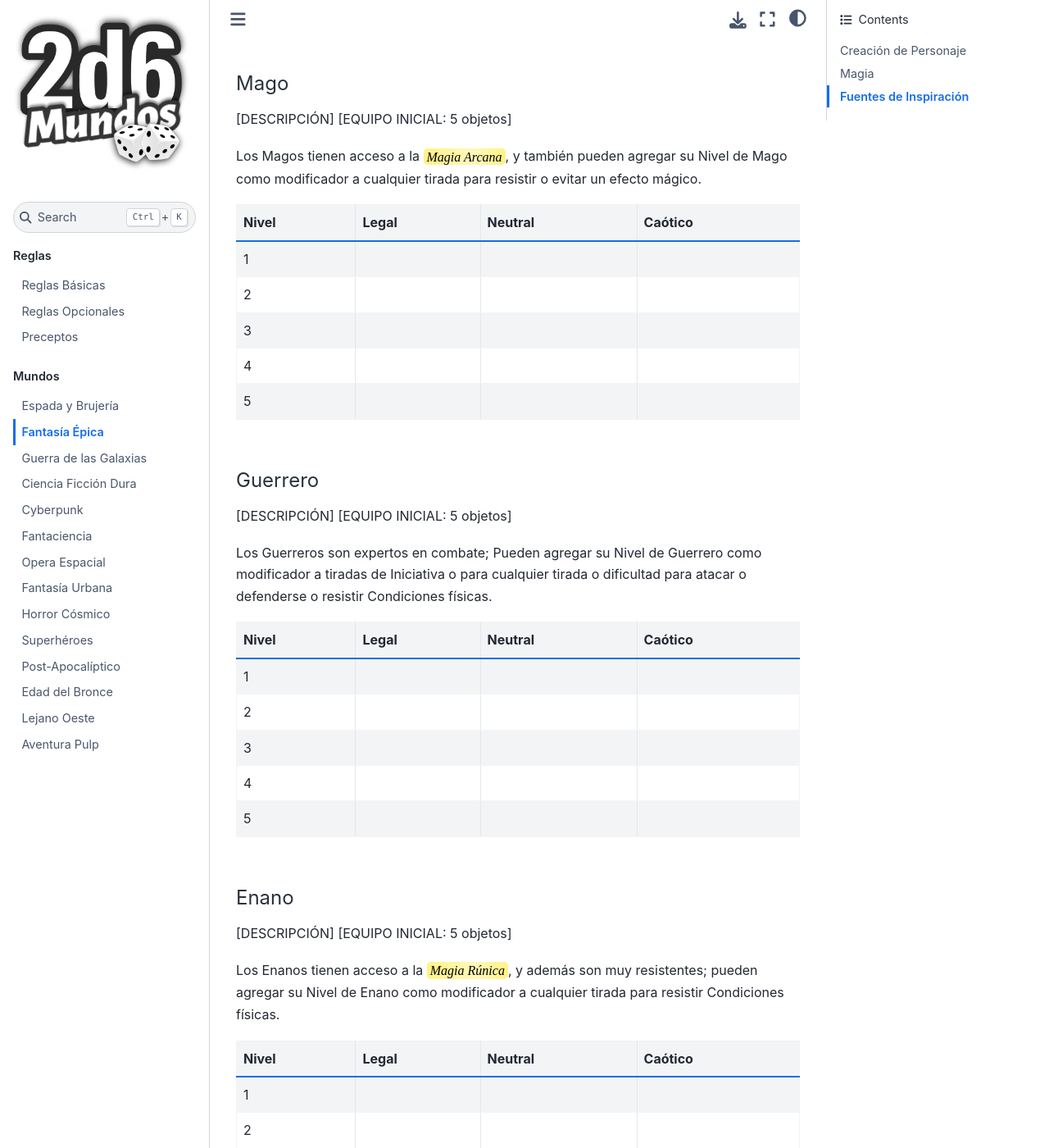
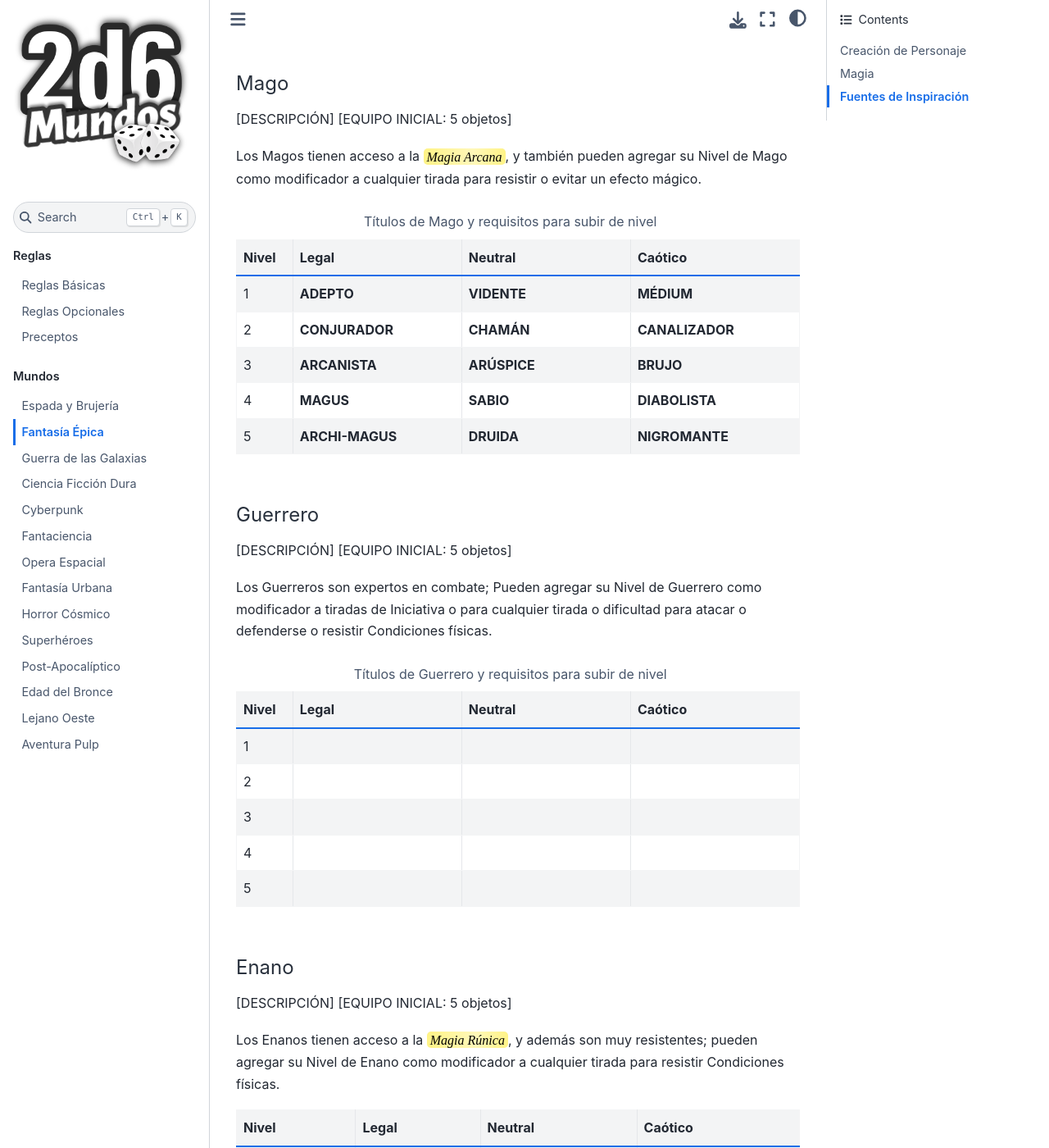
Before and after one commit to TaTooKa/2d6Mundos, a Sphinx documentation site: the page built from docs/source/pages/worlds/fantasia-epica.rst, in a window 1280 px wide and 1400 px high, scrolled down 5189 px. Shown: the whole window at 82% size. Built offline with Sphinx 7.4.7 and the Sphinx Book theme 1.1.4, drawn with Linux system fonts in a browser that asks for light colours; some web fonts are replaced; cross-references to code outside the pages are shown as plain code.

Commit message:
add mage titles
Co-authored-by: Copilot <copilot@github.com>

```diff
--- a/docs/source/pages/worlds/fantasia-epica.rst
+++ b/docs/source/pages/worlds/fantasia-epica.rst
@@ -107,14 +107,15 @@ Mago
 
 Los Magos tienen acceso a la :hoverxref:`Magia Arcana <fantasia-epica-magia-arcana>`, y también pueden agregar su Nivel de Mago como modificador a cualquier tirada para resistir o evitar un efecto mágico.
 
-.. csv-table::
+.. csv-table:: Títulos de Mago y requisitos para subir de nivel
+   :widths: 10, 30, 30, 30
    :header: "Nivel", "Legal", "Neutral", "Caótico"
 
-   "1", "", "", ""
-   "2", "", "", ""
-   "3", "", "", ""
-   "4", "", "", ""
-   "5", "", "", ""
+   "1", "**ADEPTO**", "**VIDENTE**", "**MÉDIUM**"
+   "2", "**CONJURADOR**", "**CHAMÁN**", "**CANALIZADOR**"
+   "3", "**ARCANISTA**", "**ARÚSPICE**", "**BRUJO**"
+   "4", "**MAGUS**", "**SABIO**", "**DIABOLISTA**"
+   "5", "**ARCHI-MAGUS**", "**DRUIDA**", "**NIGROMANTE**"
 
 Guerrero
 ********
@@ -124,7 +125,8 @@ Guerrero
 
 Los Guerreros son expertos en combate; Pueden agregar su Nivel de Guerrero como modificador a tiradas de Iniciativa o para cualquier tirada o dificultad para atacar o defenderse o resistir Condiciones físicas.
 
-.. csv-table::
+.. csv-table:: Títulos de Guerrero y requisitos para subir de nivel
+   :widths: 10, 30, 30, 30
    :header: "Nivel", "Legal", "Neutral", "Caótico"
 
    "1", "", "", ""
```
